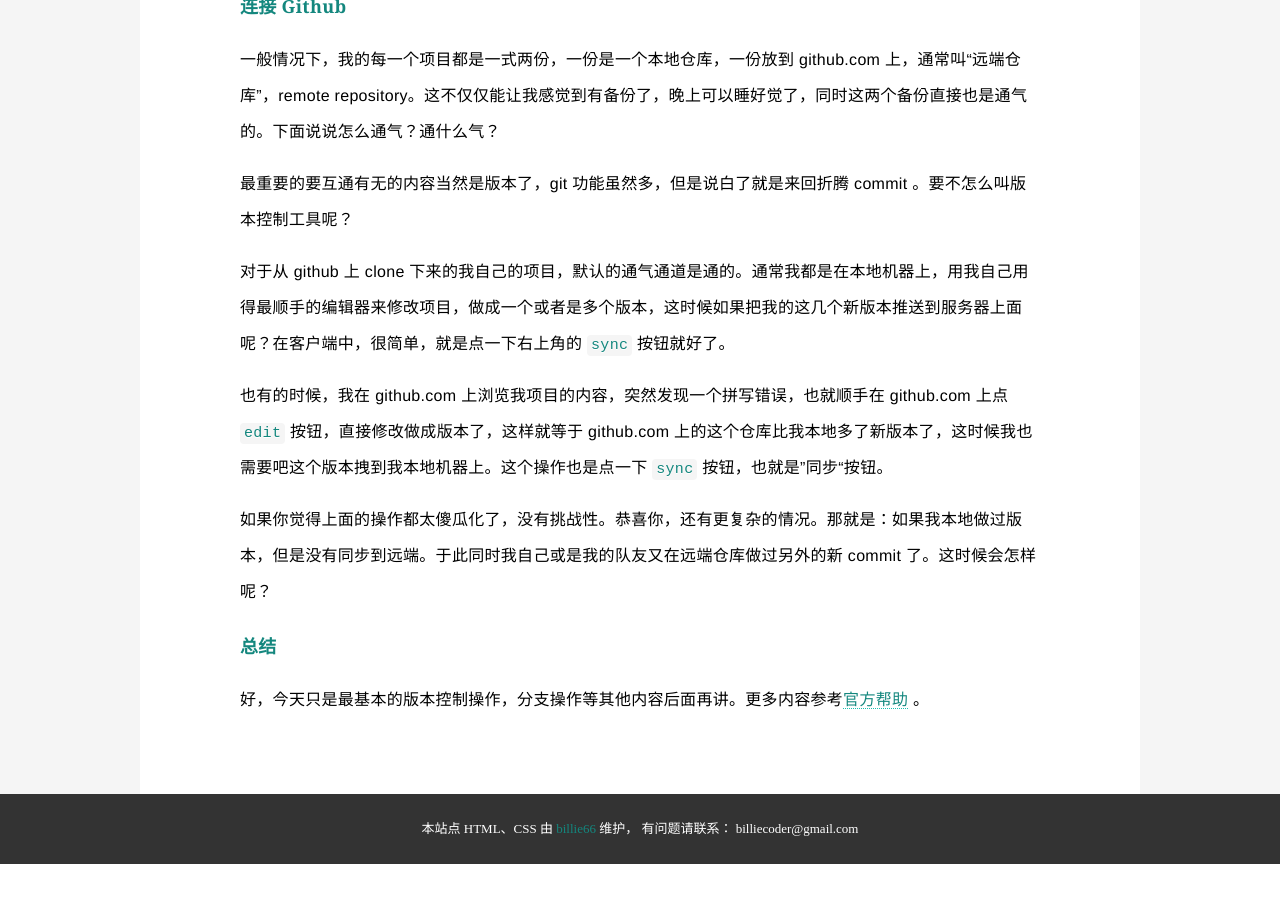
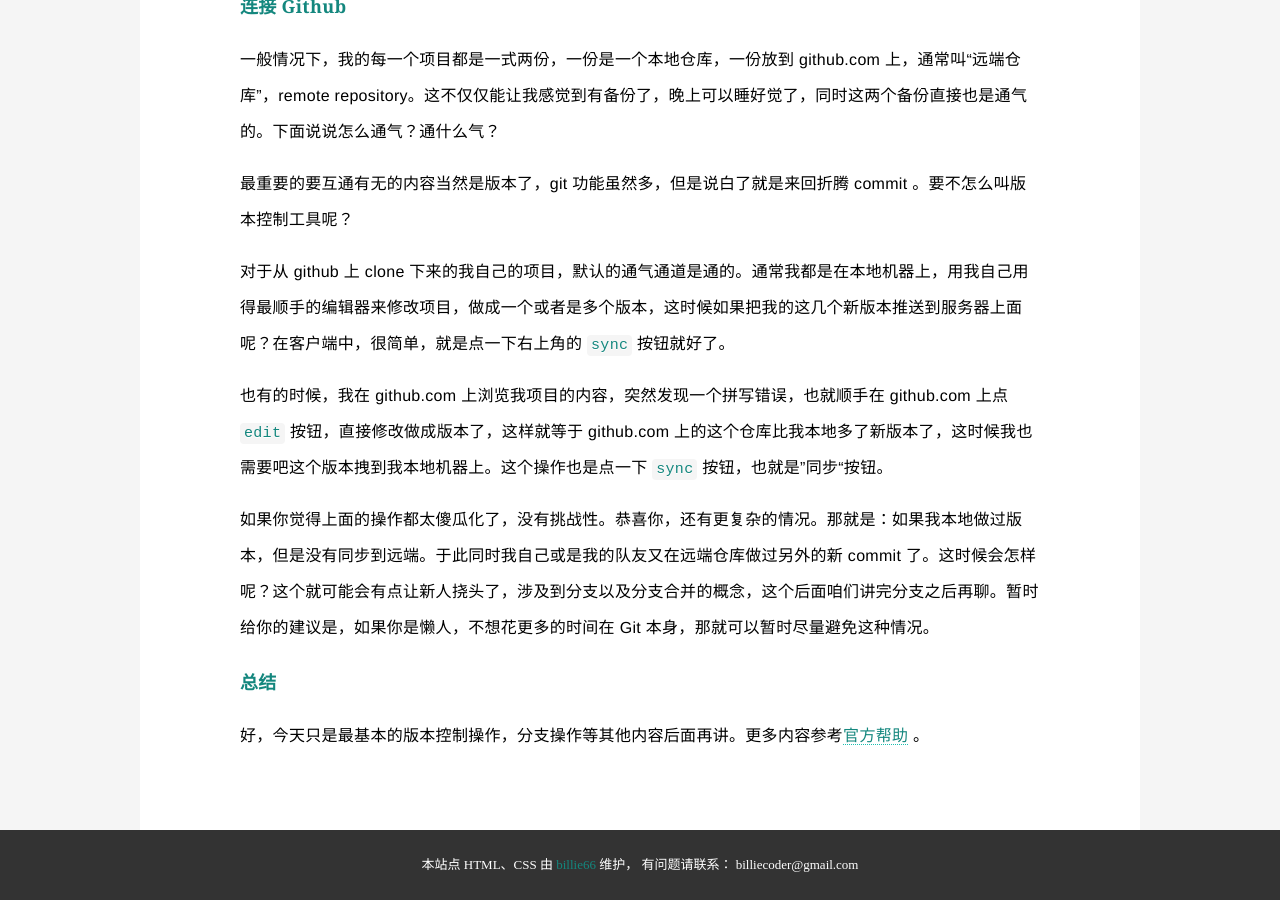
Before and after one commit to happypeter/gitbeijing, a Jekyll site: the page built from github_for_mac.md, in a window 1280 px wide and 900 px high, scrolled down 6126 px. Built offline with Jekyll 4.4.1, drawn with Linux system fonts in a browser that asks for light colours; before the commit the page ends 6990 px from its top, so only the background shows below that.

Commit message:
local with client

```diff
--- a/github_for_mac.md
+++ b/github_for_mac.md
@@ -80,8 +80,7 @@ GUI 项目中有了 README 文件后，到项目的 `changes` 一项下面，就
 
 也有的时候，我在 github.com 上浏览我项目的内容，突然发现一个拼写错误，也就顺手在 github.com 上点 `edit` 按钮，直接修改做成版本了，这样就等于 github.com 上的这个仓库比我本地多了新版本了，这时候我也需要吧这个版本拽到我本地机器上。这个操作也是点一下 `sync` 按钮，也就是”同步“按钮。
 
-如果你觉得上面的操作都太傻瓜化了，没有挑战性。恭喜你，还有更复杂的情况。那就是：如果我本地做过版本，但是没有同步到远端。于此同时我自己或是我的队友又在远端仓库做过另外的新 commit 了。这时候会怎样呢？
-
+如果你觉得上面的操作都太傻瓜化了，没有挑战性。恭喜你，还有更复杂的情况。那就是：如果我本地做过版本，但是没有同步到远端。于此同时我自己或是我的队友又在远端仓库做过另外的新 commit 了。这时候会怎样呢？这个就可能会有点让新人挠头了，涉及到分支以及分支合并的概念，这个后面咱们讲完分支之后再聊。暂时给你的建议是，如果你是懒人，不想花更多的时间在 Git 本身，那就可以暂时尽量避免这种情况。
 
 
 ### 总结
```
